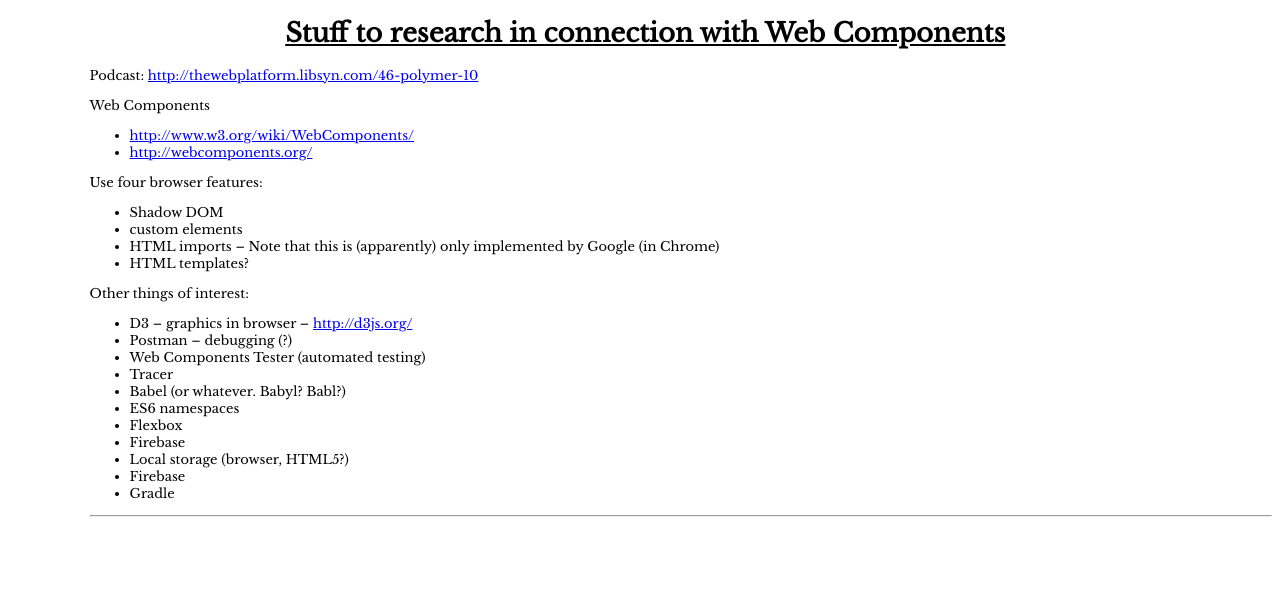
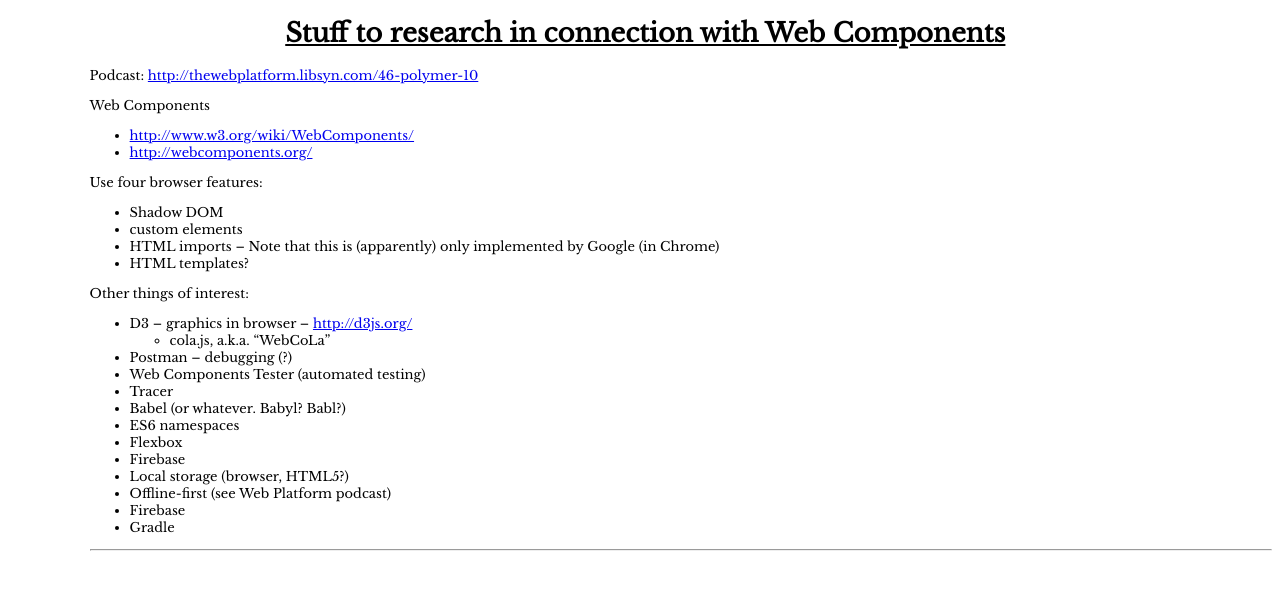
Before and after one commit to JohnL4/johnl4.github.io, a Jekyll site: the page built from _posts/2015-07-23-Web-Components-Research-I.markdown, in a window 1280 px wide. Shown: the top 590 px of the page. Built offline with Jekyll 4.4.1, drawn with Linux system fonts in a browser that asks for light colours; comment, search, counter and statistics services are not loaded.

Commit message:
Update to list of things to investigate

```diff
--- a/_posts/2015-07-23-Web-Components-Research-I.markdown
+++ b/_posts/2015-07-23-Web-Components-Research-I.markdown
@@ -23,6 +23,7 @@
 Other things of interest:
 
 * D3 -- graphics in browser -- [http://d3js.org/](http://d3js.org/)
+    * cola.js, a.k.a. "WebCoLa"
 * Postman -- debugging (?)
 * Web Components Tester (automated testing)
 * Tracer
@@ -31,5 +32,6 @@
 * Flexbox
 * Firebase
 * Local storage (browser, HTML5?)
+* Offline-first (see Web Platform podcast)
 * Firebase
 * Gradle
```
